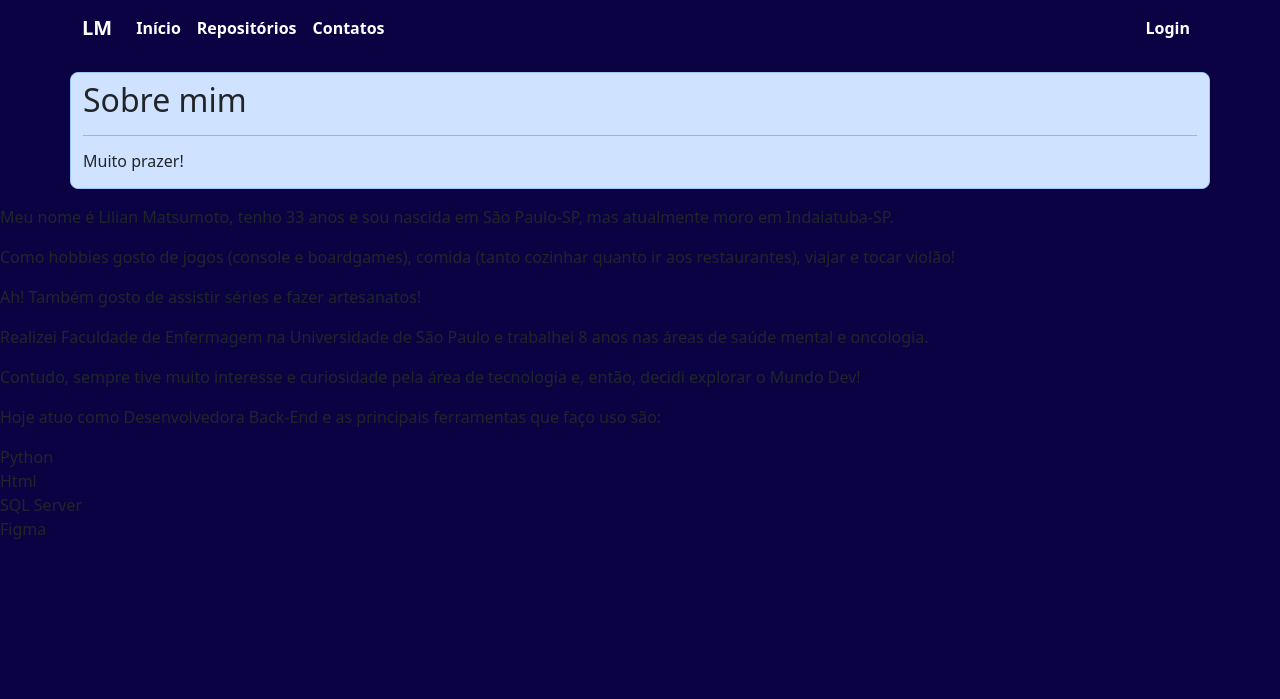
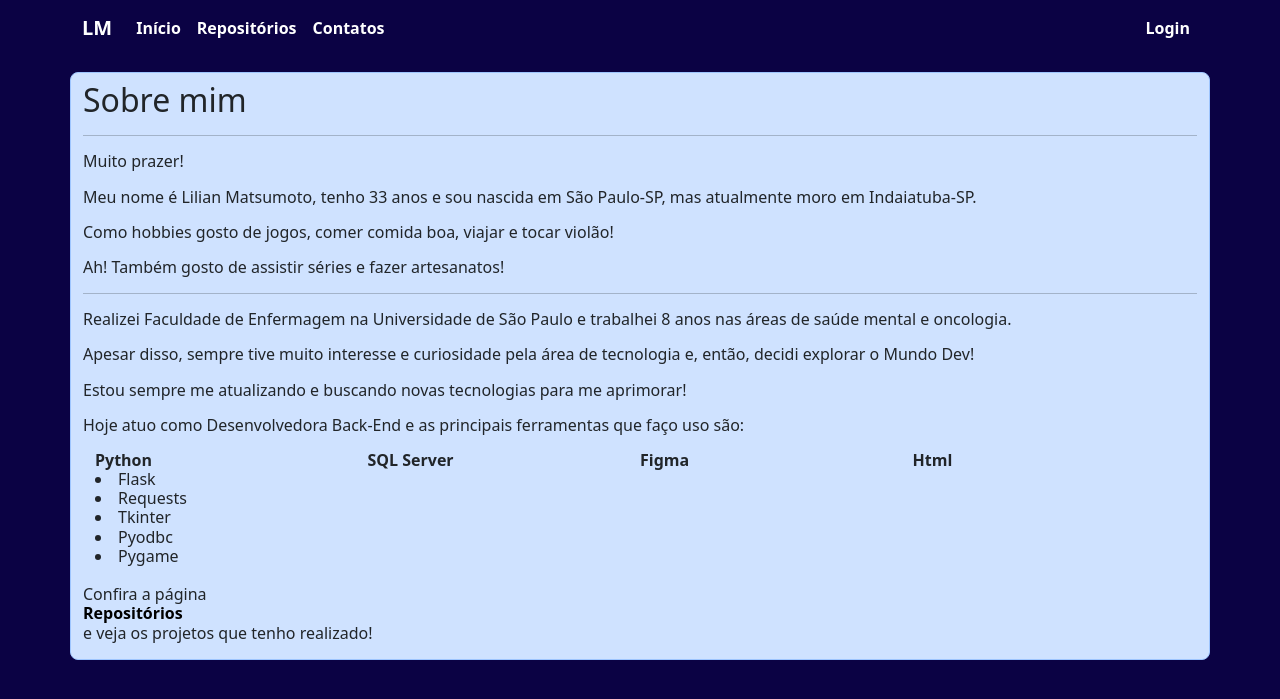
Before and after one commit to liliansom/Flask, a Flask app: page / in a window 1280 px wide. Shown: the top 699 px of the page. Run offline with Flask 2, Linux system fonts and the light colour scheme.

Commit message:
Formatação da página home

```diff
--- a/templates/home.html
+++ b/templates/home.html
@@ -5,22 +5,34 @@
 <div class="container my-3 bg-primary-subtle border border-primary-subtle rounded-3">
     <h2 class="mt-2">Sobre mim</h2>
     <hr>
-
-        <h6><p>Muito prazer!</p>
+    <h6><p>Muito prazer!</p>
+    <p>Meu nome é Lilian Matsumoto, tenho 33 anos e sou nascida em São Paulo-SP, mas atualmente moro em Indaiatuba-SP.</p>
+    <p>Como hobbies gosto de jogos, comer comida boa, viajar e tocar violão!</p>
+    <p>Ah! Também gosto de assistir séries e fazer artesanatos!</p>
+    <hr>
+    <p>Realizei Faculdade de Enfermagem na Universidade de São Paulo e trabalhei 8 anos nas áreas de saúde mental e oncologia.</p>
+    <p>Apesar disso, sempre tive muito interesse e curiosidade pela área de tecnologia e, então, decidi explorar o Mundo Dev!</p>
+    <p>Estou sempre me atualizando e buscando novas tecnologias para me aprimorar!</p>
+    <p>Hoje atuo como Desenvolvedora Back-End e as principais ferramentas que faço uso são:</p>
+    <div class="row container">
+        <div class="col">
+            <strong>Python</strong>
+                <li> Flask </li>
+                <li> Requests </li>
+                <li> Tkinter </li>
+                <li> Pyodbc </li>
+                <li> Pygame </li><br>
+        </div>
+        <div class="col">
+            <strong>SQL Server</strong>
+        </div>
+        <div class="col">
+            <strong>Figma</strong>
+        </div>
+        <div class="col">
+            <strong>Html</strong>
+        </div>
     </div>
-
-        <p>Meu nome é Lilian Matsumoto, tenho 33 anos e sou nascida em São Paulo-SP, mas atualmente moro em Indaiatuba-SP.</p>
-
-        Como hobbies gosto de jogos (console e boardgames), comida (tanto cozinhar quanto ir aos restaurantes), viajar e tocar violão!</p>
-    <p>Ah! Também gosto de assistir séries e fazer artesanatos!</p>
-    <p>Realizei Faculdade de Enfermagem na Universidade de São Paulo e trabalhei 8 anos nas áreas de saúde mental e oncologia.</p>
-    <p>Contudo, sempre tive muito interesse e curiosidade pela área de tecnologia e, então, decidi explorar o Mundo Dev!</p>
-    <p>Hoje atuo como Desenvolvedora Back-End e as principais ferramentas que faço uso são:</p>
-    Python<br>
-    Html<br>
-    SQL Server<br>
-    Figma<br>
-
-    </h6>
+        <p> Confira a página <a class="nav-link active fw-bold text-black" href="{{ url_for('repositorio') }}">Repositórios</a> e veja os projetos que tenho realizado!</p>
 </div>
 {% endblock %}
```
